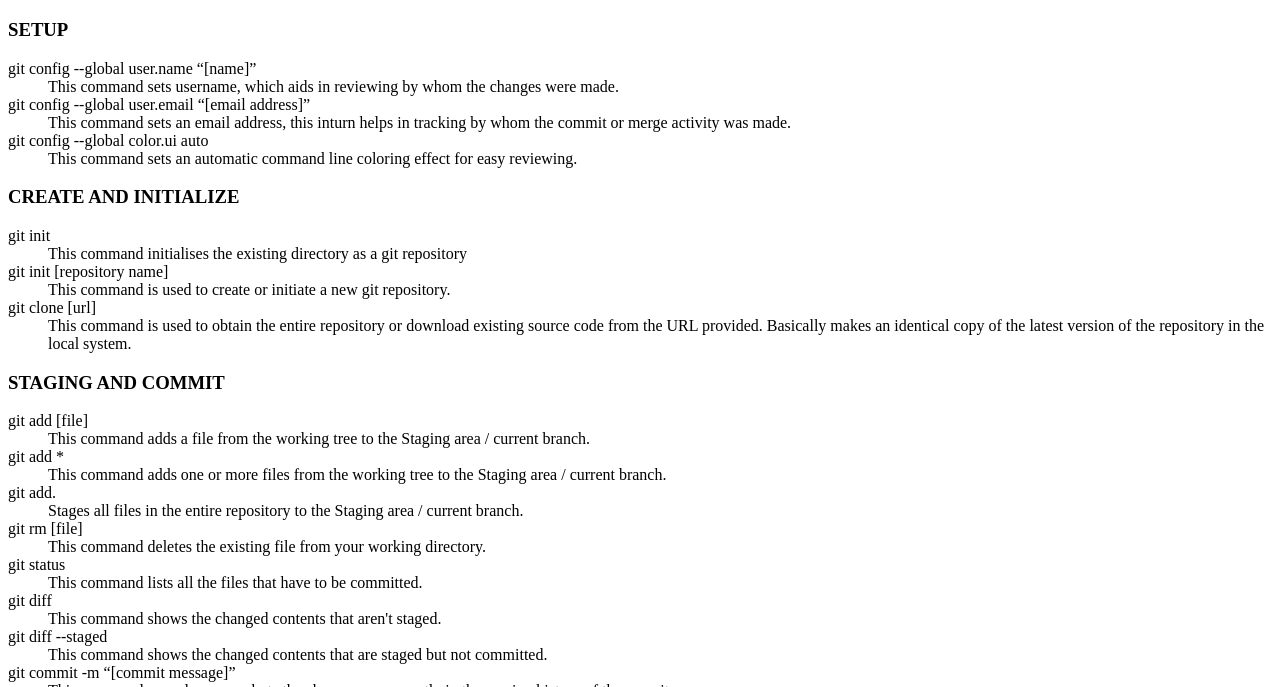
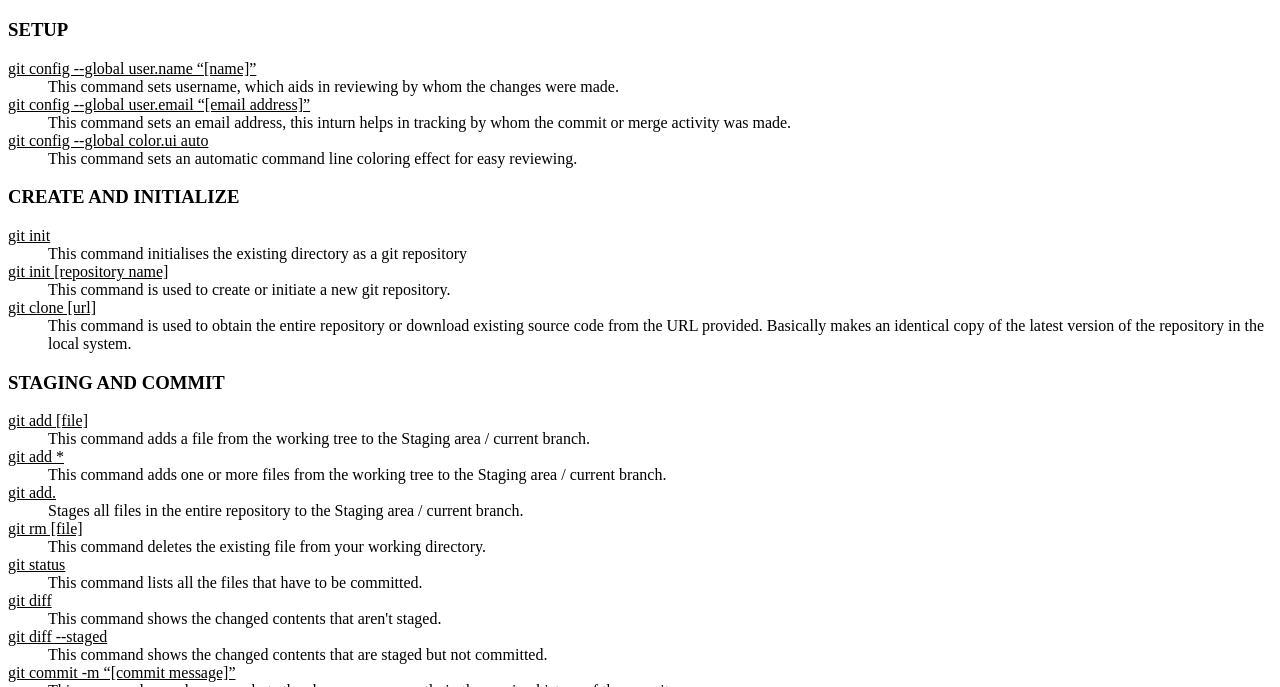
Before and after one commit to leyla-7/homework4, a plain HTML site: page index.html in a window 1280 px wide. Shown: the part 113-800 px from the top of the page. Drawn offline with Linux system fonts and the light colour scheme.

Commit message:
List style in index.html

```diff
--- a/index.html
+++ b/index.html
@@ -4,6 +4,11 @@
     <meta charset="UTF-8">
     <meta name="viewport" content="width=device-width, initial-scale=1.0">
     <title>Index</title>
+    <style>
+        dt {
+            text-decoration: underline;
+        }
+    </style>
 </head>
 <body>
     <nav>
```
